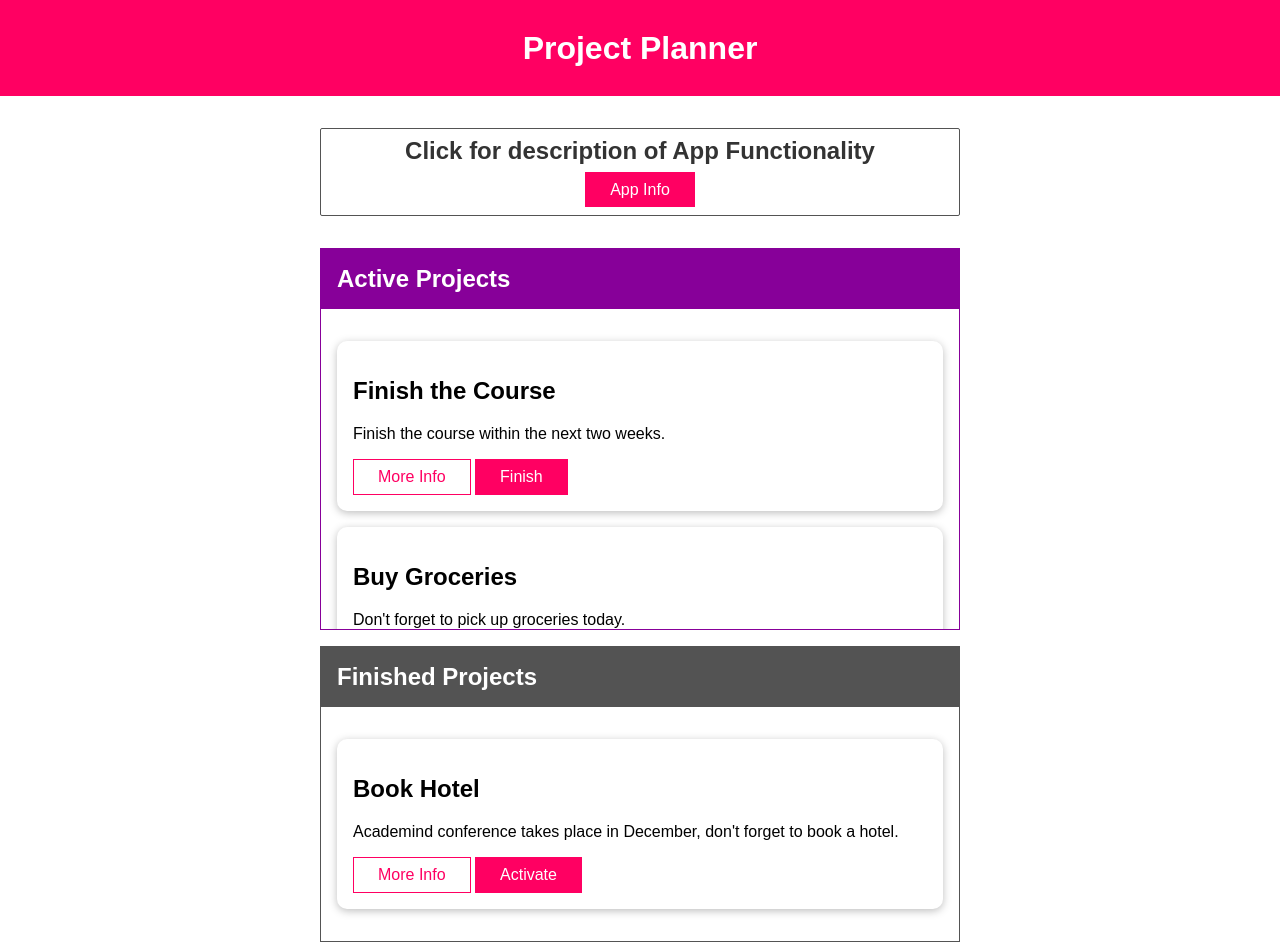
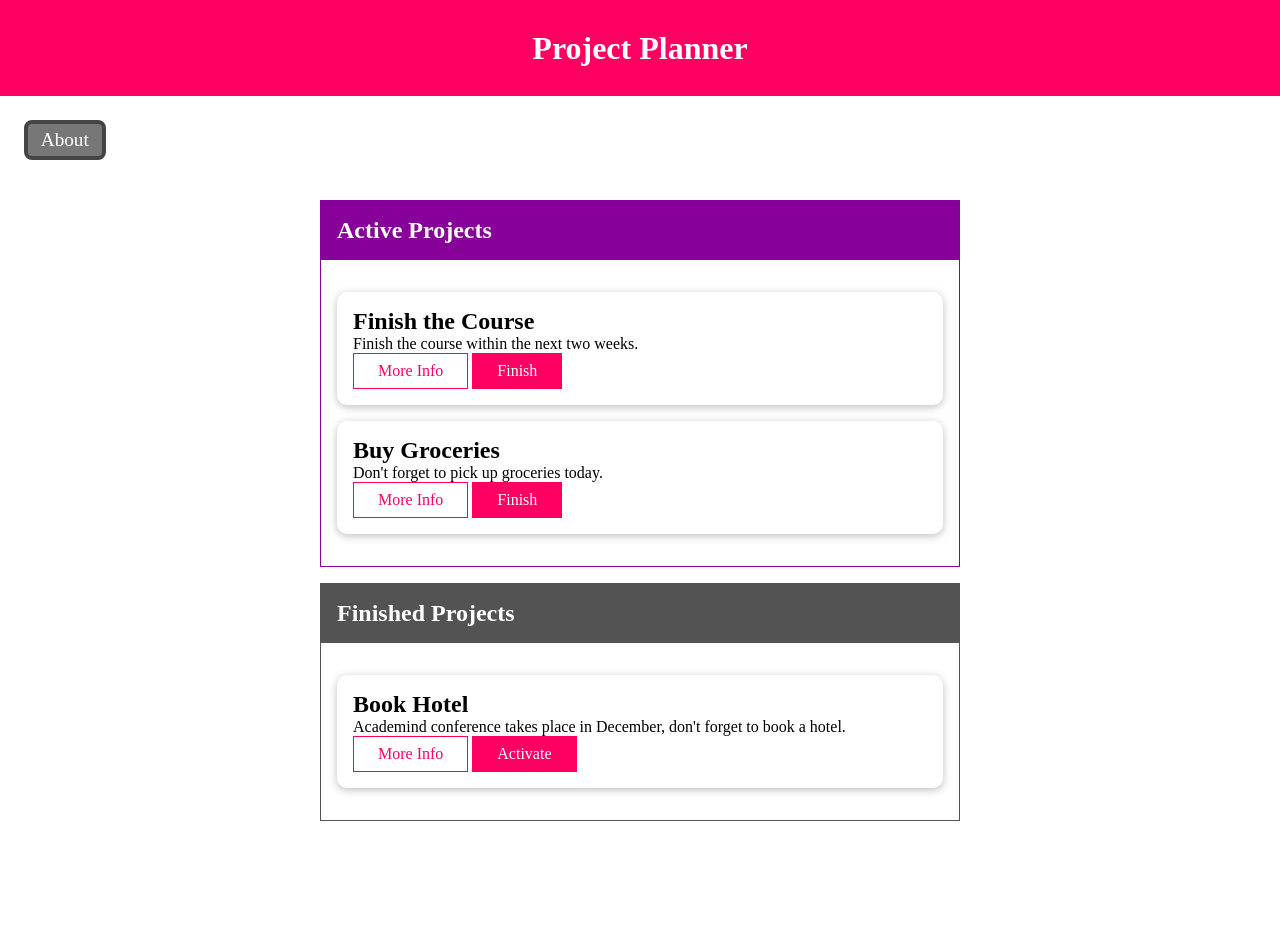
Before and after one commit to Frank-Pechar/js-project-planner, a plain HTML site: page index.html in a window 1280 px wide. After the commit the page ends 837 px from the top, so only its background shows below. Drawn offline with Linux system fonts and the light colour scheme.

Commit message:
Changes to documentation features for app

```diff
--- a/assets/styles/app-desc.css
+++ b/assets/styles/app-desc.css
@@ -68,20 +68,20 @@ li {
 
 a {
   display: inline-block;
-  margin-bottom: 0.5rem;
+  margin-bottom: 1rem;
   padding-top: 0.5rem;
   text-decoration: none;
   color: #eee;
   background-color: #2a3c51;
   background-color: hsl(212, 96%, 20%);
-  border: 1px solid #ddd;
+  border: 0.2rem solid #ddd;
   border-radius: 0.5rem;
   padding: 0.5rem 1.5rem;
   transition: all 0.2s ease-in-out;
 }
 
 a:hover,
-a:active {
+a:focus {
   filter: brightness(1.1);
   transform: scale(1.02) translateY(-0.1rem);
 }
--- a/assets/styles/app.css
+++ b/assets/styles/app.css
@@ -1,13 +1,14 @@
-* {
-  box-sizing: border-box;
+*,
+*::after,
+*::before {
+  margin: 0;
+  padding: 0;
+  box-sizing: inherit;
 }
 
 html {
-  font-family: sans-serif;
-}
-
-body {
-  margin: 0;
+  box-sizing: border-box;
+  font-size: 1rem;
 }
 
 #main-header {
@@ -22,19 +23,6 @@ body {
 #main-header h1 {
   color: white;
   margin: 0;
-}
-
-.app-desc-section {
-  margin-top: 2rem;
-  margin-bottom: 2rem;
-  border: 1px solid #535353;
-  border-radius: 2px;
-  text-align: center;
-}
-
-.app-desc-title {
-  color: #333;
-  margin: 0.5rem 0 1rem;
 }
 
 footer {
@@ -72,18 +60,13 @@ section > h2 {
   margin: 0;
 }
 
-button,
-#app-desc-button {
+button {
   font: inherit;
   background: #ff0062;
   color: white;
   border: 1px solid #ff0062;
   padding: 0.5rem 1.5rem;
   cursor: pointer;
-}
-
-#app-desc-button {
-  text-decoration: none;
 }
 
 button.alt {
@@ -96,9 +79,7 @@ button:focus {
 }
 
 button:hover,
-button:active,
-#app-desc-button:hover,
-#app-desc-button:active {
+button:active {
   background: #ff2579;
   border-color: #ff2579;
   color: white;
@@ -148,3 +129,26 @@ button:active,
   color: white;
   margin: 0;
 }
+
+.app-desc-button {
+  display: inline-block;
+  text-decoration: none;
+  font-size: 1.2rem;
+  background: #777;
+  margin: 1.5rem;
+  padding: 0.3rem 0.8rem 0.3rem;
+  border: 0.3rem solid #444;
+  border-radius: 0.5rem;
+  color: #fff;
+  transition: all 0.2s ease-in-out;
+}
+
+.app-desc-button:hover {
+  filter: brightness(1.1);
+  transform: scale(1.05) translateY(-0.1rem);
+}
+
+.app-desc-button:active {
+  filter: brightness(1);
+  transform: scale(1) translateY(0);
+}
--- a/index.html
+++ b/index.html
@@ -16,11 +16,7 @@
     <header id="main-header">
       <h1>Project Planner</h1>
     </header>
-    <section class="app-desc-section">
-      <h2 class="app-desc-title">Click for description of App Functionality</h2>
-      <a id="app-desc-button" href="app-desc.html" target="_blank">App Info</a>
-      <p class="app-desc-text"></p>
-    </section>
+    <a class="app-desc-button" href="app-desc.html" target="_blank">About</a>
     <section id="active-projects">
       <header>
         <h2>Active Projects</h2>
```
Also changed, not shown: app-desc.html (+1 -0 lines), README.md.
